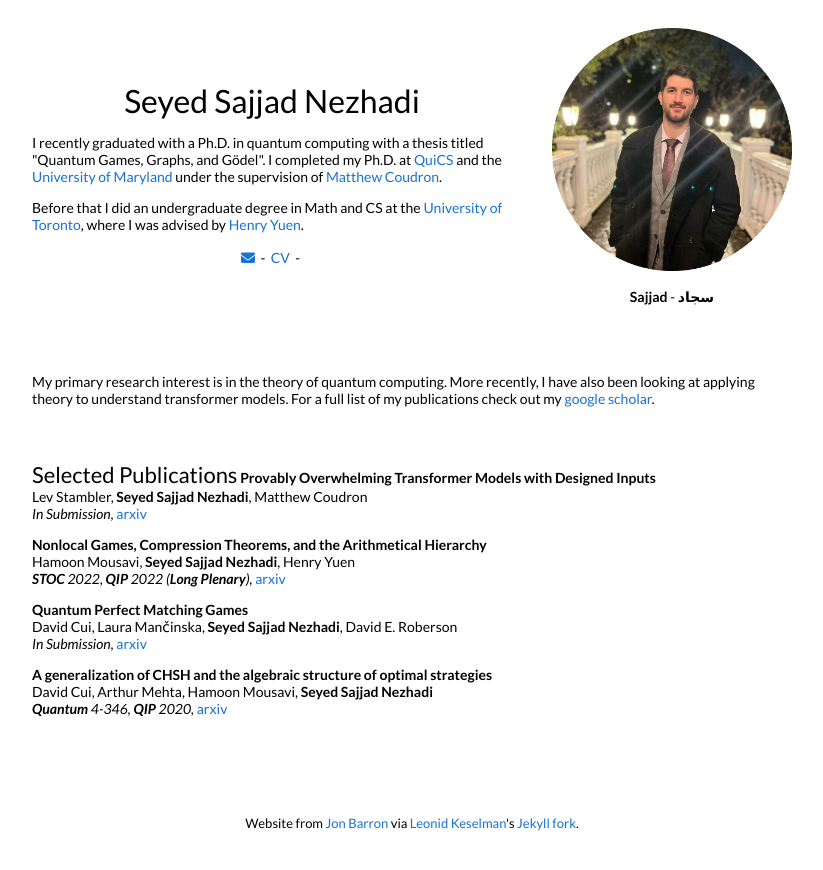
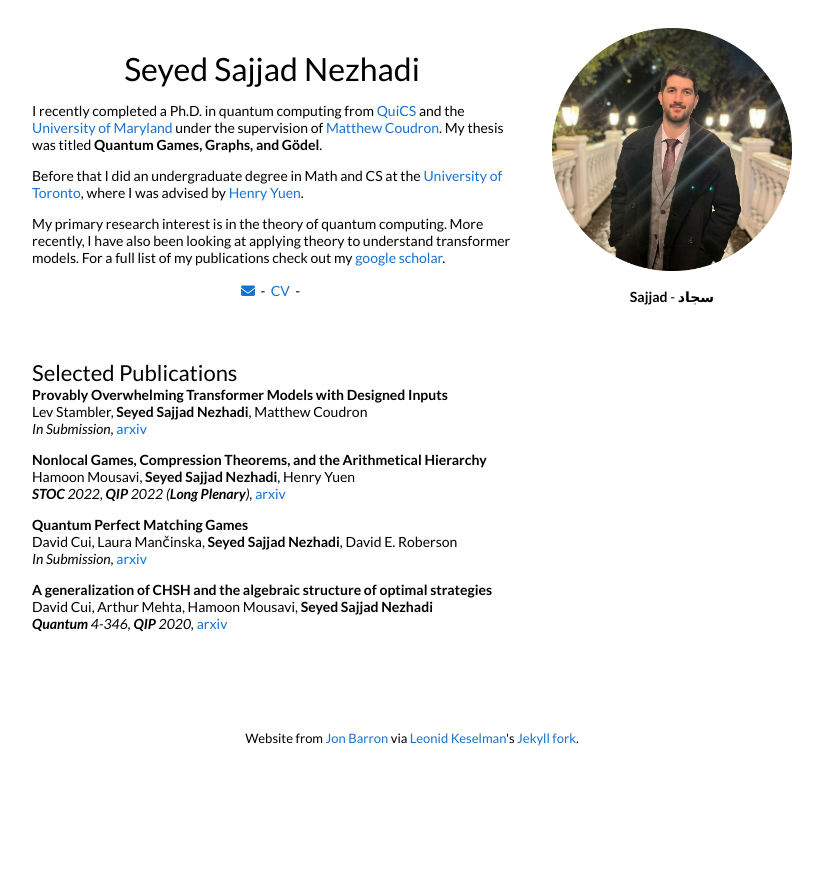
Before and after one commit to sajjad-nezhadi/sajjad-nezhadi.github.io, a Jekyll site: the page built from _posts/2025-02-02-AI.markdown, in a window 1280 px wide. Shown: the top 870 px of the page, without its empty margins (228-1051 px from the left). Built offline with Jekyll 4.4.1, drawn with Linux system fonts in a browser that asks for light colours; nearby versions of some CDN libraries; a style sheet for code colours, icons or effects is not loaded.

Commit message:
Add files via upload

```diff
--- a/_layouts/default.html
+++ b/_layouts/default.html
@@ -33,10 +33,13 @@
               <h1>
                 Seyed Sajjad Nezhadi
               </h1>
-              <p>I recently graduated with a Ph.D. in quantum computing with a thesis titled "Quantum Games, Graphs, and Gödel". I completed my Ph.D. at <a href="https://quics.umd.edu/">QuiCS</a> and the <a href="https://www.umd.edu/">University of Maryland</a> under the supervision of <a href="https://quics.umd.edu/people/matthew-coudron">Matthew Coudron</a>.
+              <p>I recently completed a Ph.D. in quantum computing from <a href="https://quics.umd.edu/">QuiCS</a> and the <a href="https://www.umd.edu/">University of Maryland</a> under the supervision of <a href="https://quics.umd.edu/people/matthew-coudron">Matthew Coudron</a>. My thesis was titled <strong>Quantum Games, Graphs, and Gödel</strong>.
               </p>
               <p>
                 Before that I did an undergraduate degree in Math and CS at the <a href="https://www.utoronto.ca">University of Toronto</a>, where I was advised by <a href="http://www.henryyuen.net">Henry Yuen</a>.
+              </p>
+              <p>
+                My primary research interest is in the theory of quantum computing. More recently, I have also been looking at applying theory to understand transformer models. For a full list of my publications check out my <a href="https://scholar.google.ca/citations?user=LhRb2usAAAAJ&hl=en">google scholar</a>.
               </p>
               <p style="text-align:center">
                 <a href="mailto:sajjad@umd.edu"><i class="fas fa-envelope"></i></a> &nbsp;-&nbsp;
@@ -55,16 +58,8 @@
         <table style="width:100%;border:0px;border-spacing:0px;border-collapse:separate;margin-right:auto;margin-left:auto;">
           <tr>
             <td style="padding:2.5%;width:100%;vertical-align:middle">
-              <p>
-                My primary research interest is in the theory of quantum computing. More recently, I have also been looking at applying theory to understand transformer models. For a full list of my publications check out my <a href="https://scholar.google.ca/citations?user=LhRb2usAAAAJ&hl=en">google scholar</a>.
-              </p>
-            </td>
-          </tr>
-        </table>
-        <table style="width:100%;border:0px;border-spacing:0px;border-collapse:separate;margin-right:auto;margin-left:auto;">
-          <tr>
-            <td style="padding:2.5%;width:100%;vertical-align:middle">
               <h2>Selected Publications</h2>
+              <br>
               {% for post in site.posts %}
               {% for cat in post.categories %}
               {% if cat == 'research' %}
```
